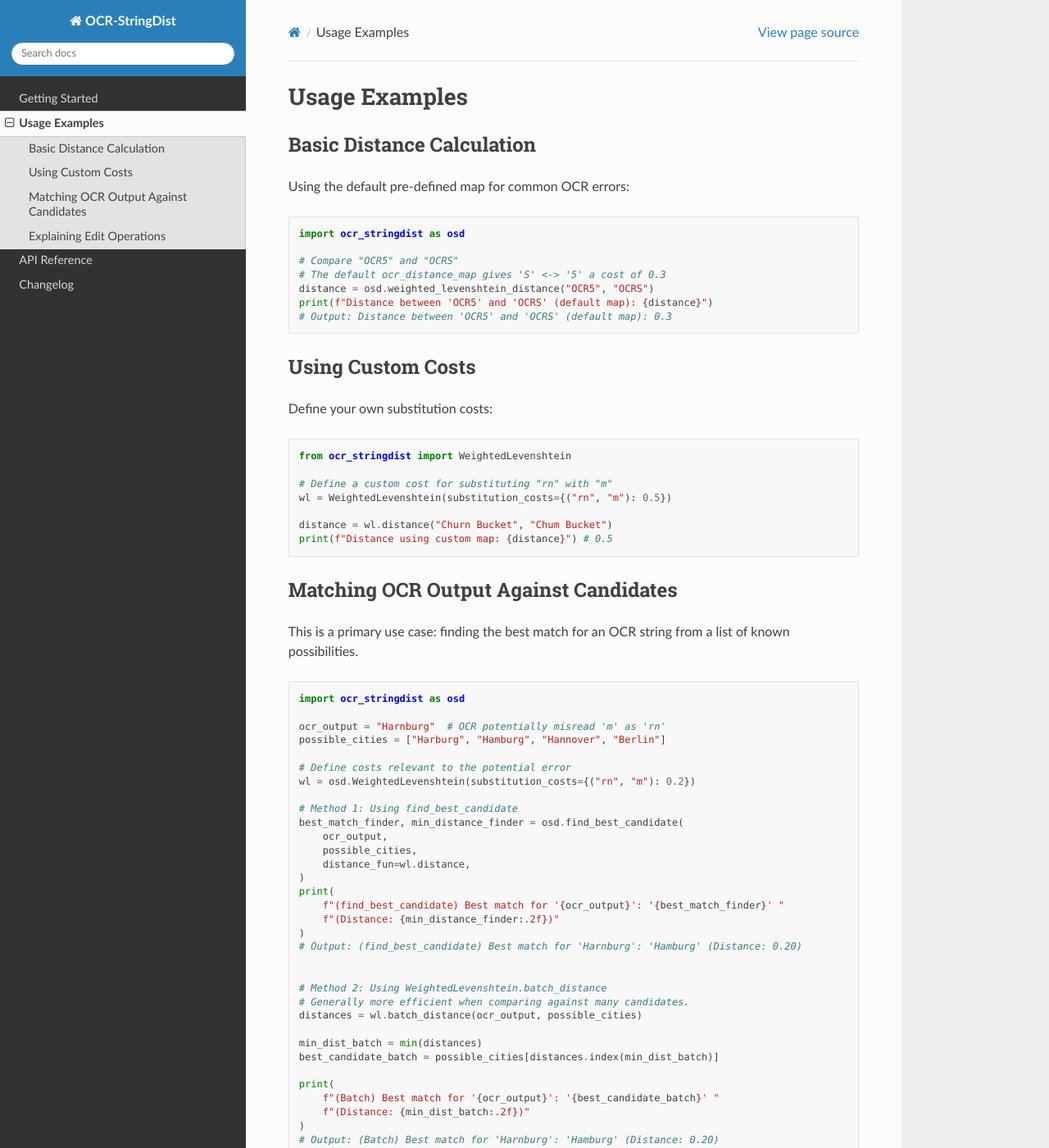
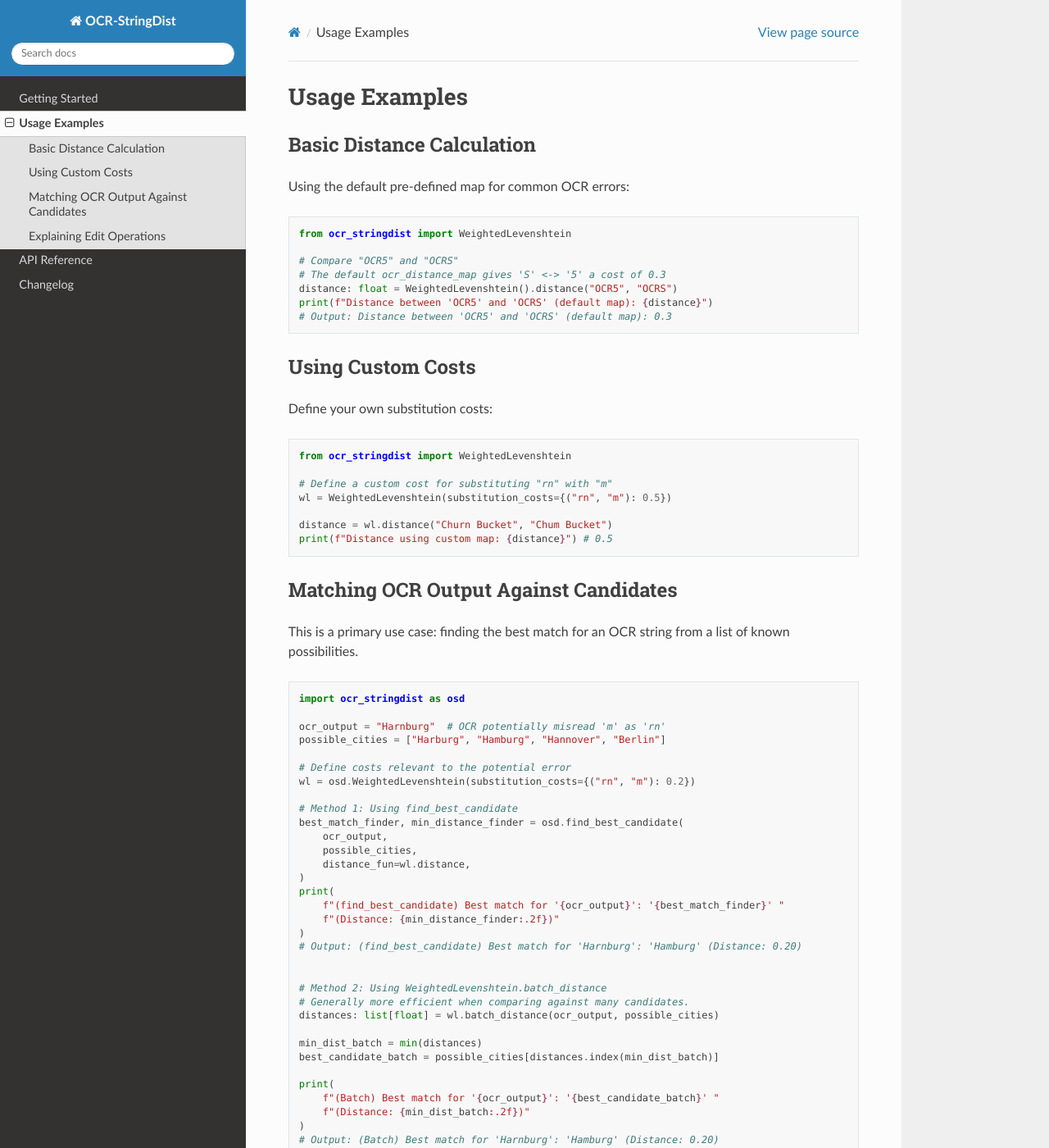
Before and after one commit to NiklasvonM/ocr-stringdist, a Sphinx documentation site: the page built from docs/source/examples.rst, in a window 1280 px wide and 1400 px high. Shown: the whole window at 82% size. Built offline with Sphinx 7.4.7 and the Read the Docs theme 3.1.0, drawn with Linux system fonts in a browser that asks for light colours.

Commit message:
improve documentation

```diff
--- a/docs/source/examples.rst
+++ b/docs/source/examples.rst
@@ -9,11 +9,11 @@ Using the default pre-defined map for common OCR errors:
 
 .. code-block:: python
 
-    import ocr_stringdist as osd
+    from ocr_stringdist import WeightedLevenshtein
 
     # Compare "OCR5" and "OCRS"
     # The default ocr_distance_map gives 'S' <-> '5' a cost of 0.3
-    distance = osd.weighted_levenshtein_distance("OCR5", "OCRS")
+    distance: float = WeightedLevenshtein().distance("OCR5", "OCRS")
     print(f"Distance between 'OCR5' and 'OCRS' (default map): {distance}")
     # Output: Distance between 'OCR5' and 'OCRS' (default map): 0.3
 
@@ -63,7 +63,7 @@ This is a primary use case: finding the best match for an OCR string from a list
 
     # Method 2: Using WeightedLevenshtein.batch_distance
     # Generally more efficient when comparing against many candidates.
-    distances = wl.batch_distance(ocr_output, possible_cities)
+    distances: list[float] = wl.batch_distance(ocr_output, possible_cities)
 
     min_dist_batch = min(distances)
     best_candidate_batch = possible_cities[distances.index(min_dist_batch)]
--- a/docs/source/getting-started.rst
+++ b/docs/source/getting-started.rst
@@ -16,11 +16,11 @@ After installation, you can quickly calculate an OCR-aware string distance:
 
 .. code-block:: python
 
-    import ocr_stringdist as osd
+    from ocr_stringdist import WeightedLevenshtein
 
     # Calculate distance using the default OCR error costs
     # ("O" vs "0" has a low cost)
-    distance = osd.weighted_levenshtein_distance("HELLO", "HELL0")
+    distance = WeightedLevenshtein().distance("HELLO", "HELL0")
 
     print(f"The OCR-aware distance is: {distance}")
 
--- a/docs/source/index.rst
+++ b/docs/source/index.rst
@@ -39,7 +39,9 @@ This makes it ideal for matching potentially incorrect OCR output against known
 Features
 ========
 
+- **High Performance**: The core logic is implemented in Rust with speed in mind.
 - **Weighted Levenshtein Distance**: Calculates Levenshtein distance with customizable costs for substitutions, insertions, and deletions. Includes an efficient batch version (`batch_weighted_levenshtein_distance`) for comparing one string against many candidates.
+- **Explainable Edit Path**: Returns the optimal sequence of edit operations (substitutions, insertions, and deletions) used to transform one string into another.
 - **Substitution of Multiple Characters**: Not just character pairs, but string pairs may be substituted, for example the Korean syllable "이" for the two letters "OI".
 - **Pre-defined OCR Distance Map**: A built-in distance map for common OCR confusions (e.g., "0" vs "O", "1" vs "l", "5" vs "S").
 - **Unicode Support**: Works with arbitrary Unicode strings.
```
Also changed, not shown: 1 other file.
